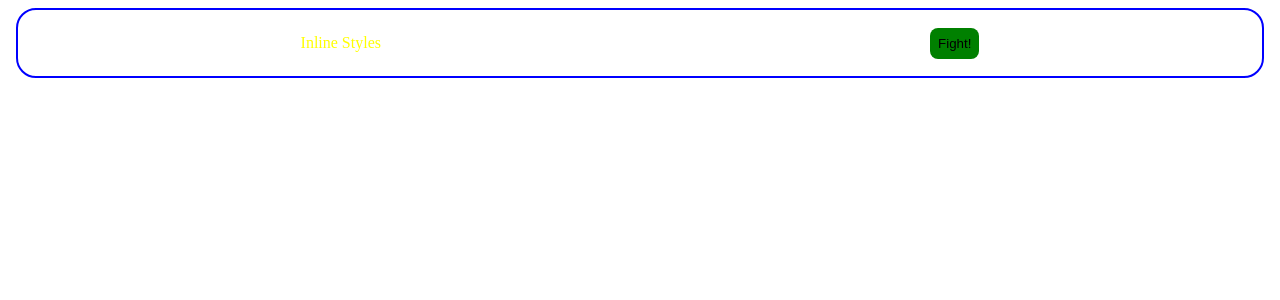
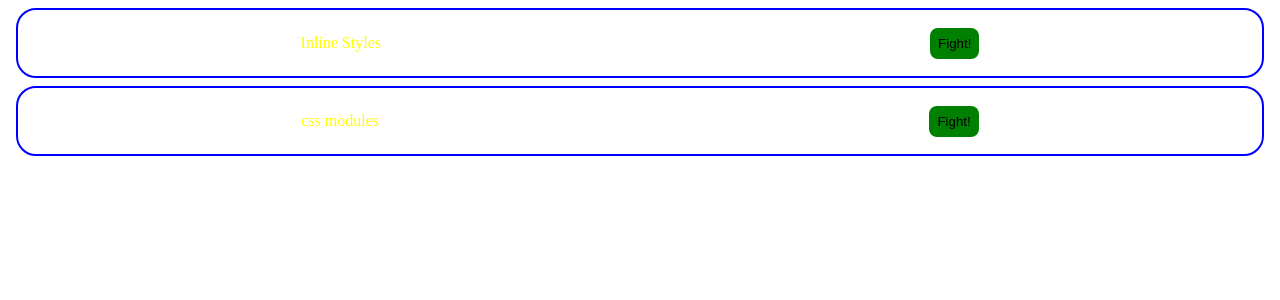
Before and after one commit to yusei53/reactspace, a React (Create React App) app: page / in a window 1280 px wide. Shown: the top 300 px of the page. Built offline with nearby package versions, Linux system fonts and the light colour scheme.

Commit message:
scssの記法

```diff
--- a/src/App.js
+++ b/src/App.js
@@ -3,6 +3,7 @@
 import './App.css';
 
 import { InlineStyle } from './components/InlineStyle';
+import { Css } from './components/cssModules';
 
 export function App() {
 
@@ -10,6 +11,7 @@
   return (
     <div className="App">
      <InlineStyle />
+     <Css />
     </div>
   );
 }
--- /dev/null
+++ b/src/components/CssModules.module.scss
@@ -0,0 +1,24 @@
+.container{
+        border: solid 2px blue;
+        border-radius: 20px;
+        padding: 8px;
+        margin:8px;
+        display: flex;
+        justify-content: space-around;
+        align-items : center
+}
+
+.titleStyle {
+        margin :o;
+        color:yellow
+    };
+
+.buttonstyle{
+        background-color:green;
+        border:none;
+        padding: 8px;
+        border-radius: 8px;
+        &:hover{
+            color: white
+        }
+    };
--- /dev/null
+++ b/src/components/cssModules.jsx
@@ -0,0 +1,11 @@
+import classes from "./CssModules.module.scss"
+
+
+export const Css = () =>{
+    return (
+        <div className={classes.container}>
+            <p className={classes.titleStyle}>css modules</p>
+            <button className={classes.buttonstyle}>Fight!</button>
+        </div>
+    )
+}
```
